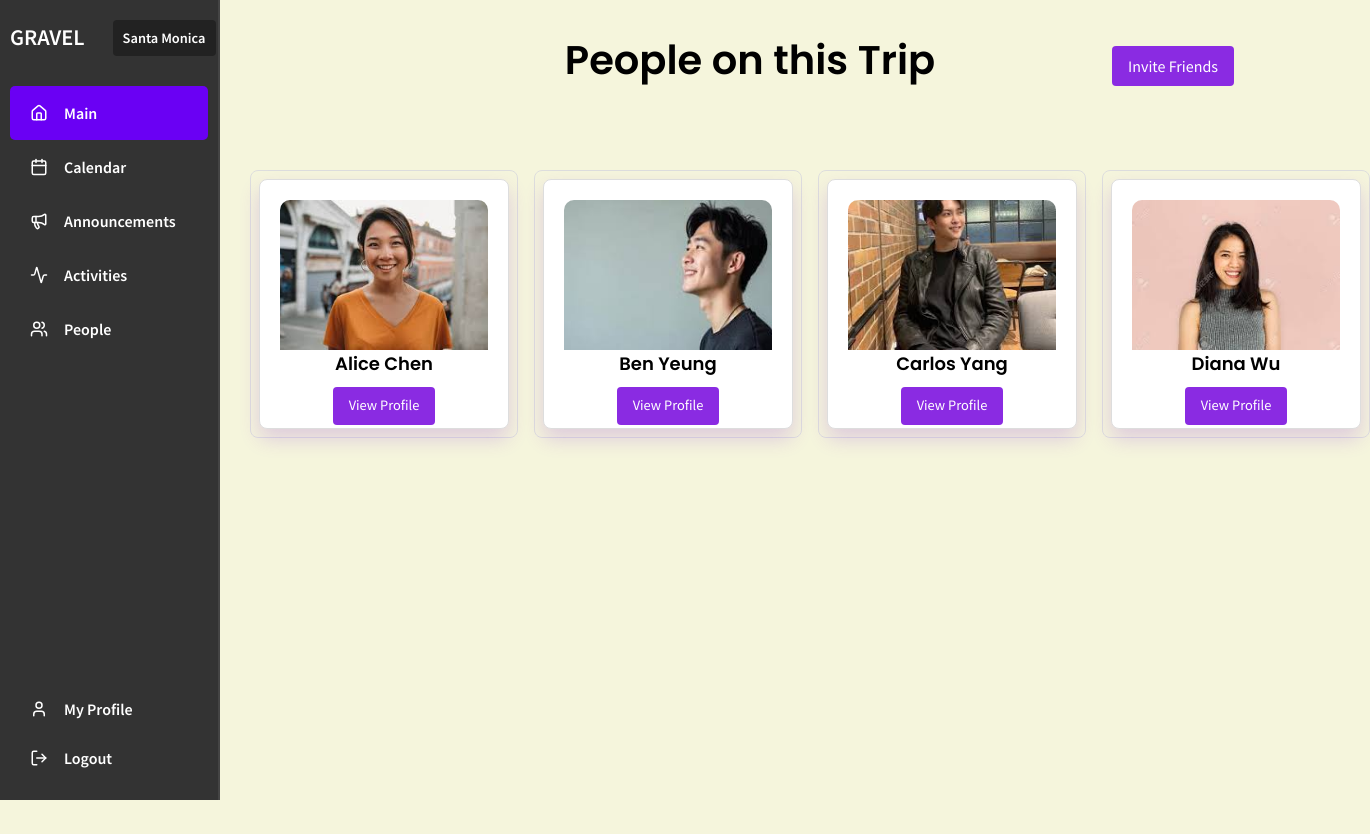
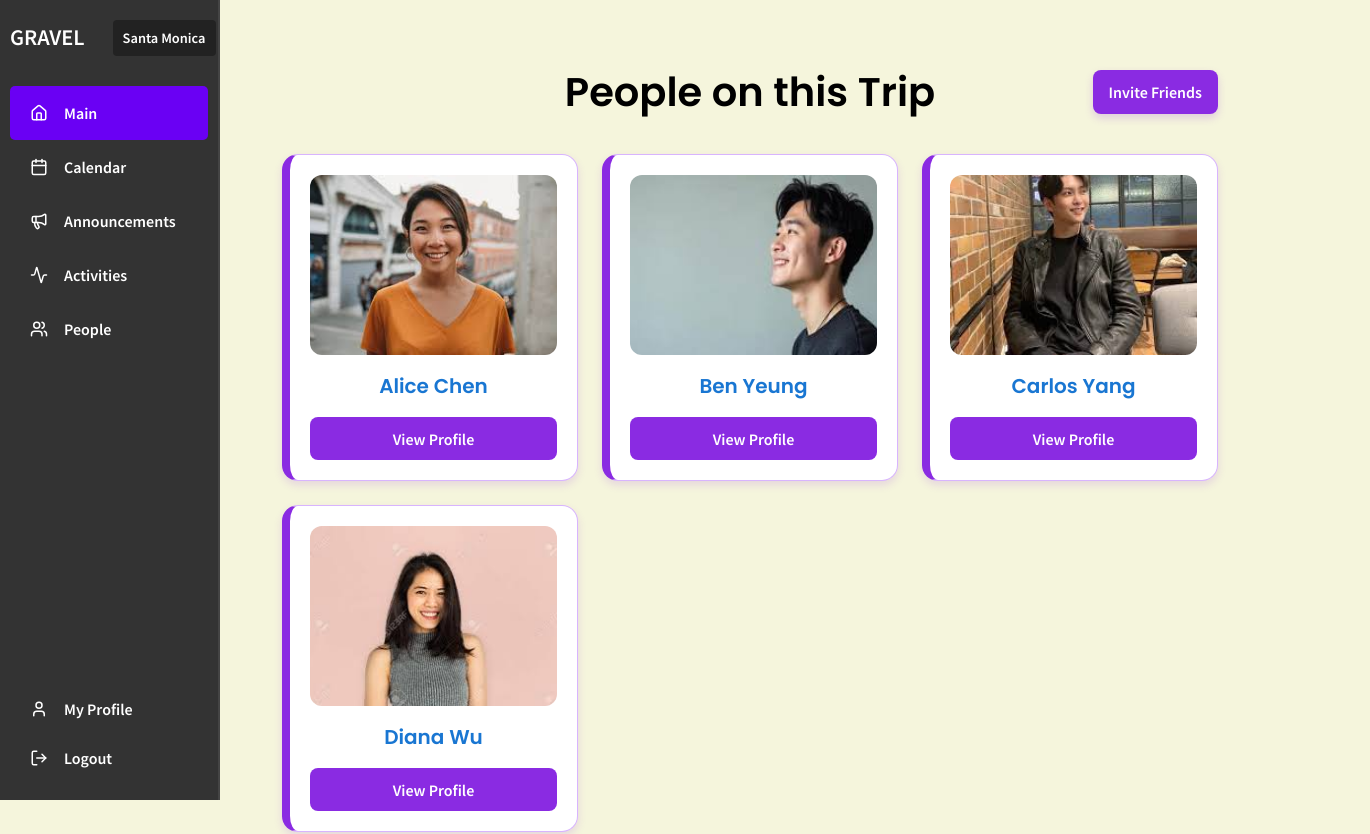
Before and after one commit to karen93shieh/gravel, a SvelteKit app: page /mainPages/people in a window 1280 px wide. Shown: the top 834 px of the page, 1370 px wide, since content can reach past the window. Before the commit the page ends 800 px from the top, so only its background shows below. Built offline with nearby package versions, Linux system fonts and the light colour scheme.

Commit message:
update people's page

```diff
--- a/src/routes/mainPages/people/+page.svelte
+++ b/src/routes/mainPages/people/+page.svelte
@@ -3,7 +3,7 @@
 </script>
 
 <script>
-  export let data;          // SvelteKit injects `{ people }`
+  export let data;
   let { people } = data;
   let selectedPerson = null;
   let showModal = false;
@@ -12,22 +12,20 @@
   const closeModal = () => { showModal = false; selectedPerson = null; };
 
   async function sharePage() {
-    const pageUrl = window.location.href; // Get the current page URL
+    const pageUrl = window.location.href;
     const pageTitle = "Check out this People page!";
 
     if (navigator.share) {
-      // Use the Web Share API if available
       try {
         await navigator.share({
           title: pageTitle,
           url: pageUrl
         });
-        alert("Page link shared successfully!");
+        // alert("Page link shared successfully!");
       } catch (error) {
         console.error("Error sharing the page:", error);
       }
     } else {
-      // Fallback: Copy the link to the clipboard
       try {
         await navigator.clipboard.writeText(pageUrl);
         alert("Page link copied to clipboard!");
@@ -37,65 +35,106 @@
       }
     }
   }
-
 </script>
 
+<style>
+  .container {
+    padding: 2rem;
+    max-width: 1000px;
+    margin: 0 auto;
+  }
 
-<style>
- /* :global(body) {
+  .activity-header {
+    display: grid;
+    grid-template-columns: 1fr auto 1fr;
+    align-items: center;
+    margin-bottom: 2rem;
+  }
+
+  .title {
+    text-align: center;
+    font-size: 2.5rem;
+    color: black;
     margin: 0;
-      font-family: 'Segoe UI', sans-serif;
-      background: linear-gradient(to bottom, #dbeafe, #f3e8ff, #fde7f7);
-      color: #333;
-    } */
+  }
 
-/* Page Layout */
-  .page-container {
-    position: relative;
-    padding: 2rem;
+  .invite-button {
+    justify-self: end;
+    background-color: #8a2be2;
+    color: white;
+    border: none;
+    padding: 0.6rem 1rem;
+    border-radius: 0.5rem;
+    cursor: pointer;
+    font-weight: bold;
+    box-shadow: 0 4px 8px rgba(138, 43, 226, 0.2);
   }
 
   .profile-container {
-    display: flex;
-    grid-template-columns: repeat(3, 1fr);
-    gap: 1rem;
+    display: grid;
+    grid-template-columns: repeat(auto-fill, minmax(280px, 1fr));
+    gap: 1.5rem;
+    justify-items: center;
   }
 
   .profile-card {
-    width: 250px;
-    height: 250px;
-    border: 1px solid #ddd;
-    border-radius: 8px;
+    width: 100%;
+    border: 1px solid #d8b4fe;
+    border-radius: 1rem;
+    background: white;
+    padding: 1.25rem;
+    box-shadow: 0 4px 8px rgba(138, 43, 226, 0.15);
+    border-left: 8px solid #8a2be2;
+    transition: transform 0.2s ease;
+    cursor: pointer;
+  }
 
-    flex-direction: column;
-    text-align: center;
-    justify-content: space-between;
-    align-items: center;
-    box-shadow: 0 10px 20px rgba(137, 43, 226, 0.2);
-    background-color: white;
-    padding: 20px;
-
-
+  .profile-card:hover {
+    transform: translateY(-5px);
+    box-shadow: 0 6px 12px rgba(138, 43, 226, 0.2);
   }
 
   .profile-card img {
     width: 100%;
-    height: 150px;
+    height: 180px;
     object-fit: cover;
-    border-radius: 10px 10px 0 0;
-
+    border-radius: 0.75rem;
+    margin-bottom: 1rem;
   }
 
   .profile-card h3 {
-    font-size: 18px;
-    margin-bottom: 10px;
-
+    margin: 0 0 0.5rem 0;
+    color: #1976d2;
+    font-size: 1.25rem;
+    text-align: center;
   }
 
-  .profile-card p {
-    font-size: 14px;
-    color: #666;
+  .view-profile-button {
+    display: block;
+    width: 100%;
+    background-color: #8a2be2;
+    color: white;
+    border: none;
+    padding: 0.6rem;
+    border-radius: 0.5rem;
+    font-weight: bold;
+    cursor: pointer;
+    margin-top: 1rem;
+    transition: background-color 0.3s ease;
+  }
 
+  .view-profile-button:hover {
+    background-color: #6a1bbd;
+  }
+
+  .overlay {
+    position: fixed;
+    top: 0;
+    left: 0;
+    width: 100vw;
+    height: 100vh;
+    background: rgba(0, 0, 0, 0.5);
+    z-index: 5;
   }
 
   .modal {
@@ -103,187 +142,73 @@
     top: 50%;
     left: 50%;
     transform: translate(-50%, -50%);
-    background: white;
+    background: #ffffff;
     padding: 2rem;
-    box-shadow: 0 4px 6px rgba(0, 0, 0, 0.1);
-    z-index: 1000;
+    border-radius: 1rem;
+    box-shadow: 0 10px 20px rgba(0, 0, 0, 0.1);
+    z-index: 10;
+    max-width: 500px;
     width: 90%;
-    max-width: 500px;
-    border-radius: 8px;
+    border-left: 8px solid #8a2be2;
   }
 
-  .overlay {
-   position: fixed;
-    inset: 0;
-    background: rgba(0,0,0,0.5);
-    z-index: 10;
-  }
-
-  .modal {
-    position: fixed;
-    top: 50%;
-    left: 50%;
-    transform: translate(-50%,-50%);
-    background: #fff;
-    border-radius: 8px;
-    max-width: 400px;
-    width: 90%;
-    padding: 1.5rem;
-    box-shadow: 0 4px 12px rgba(0,0,0,0.2);
-    z-index: 11;
-  }
   .modal img {
-    width: 80px;
-    height: 80px;
+    width: 100px;
+    height: 100px;
     object-fit: cover;
     border-radius: 50%;
     display: block;
-    margin: 0 auto 1rem;
+    margin: 0 auto 1.5rem;
+    border: 3px solid #8a2be2;
   }
+
   .modal h2 {
+    color: #7e22ce;
+    margin-bottom: 1rem;
     text-align: center;
-    margin-bottom: 1rem;
   }
+
   .modal p {
-    margin: 0.4rem 0;
-    font-size: 0.9rem;
+    margin: 0.5rem 0;
+    color: #555;
+  }
+
+  .modal strong {
     color: #333;
   }
+
   .close-btn {
-    position: absolute;
-    top: 0.5rem;
-    right: 0.5rem;
-    background: none;
-    border: none;
-    font-size: 1.2rem;
-    cursor: pointer;
-  }
-
-  .invite-button {
-    background: #8a2be2;
-    color: white;
-    border: none;
-    padding: 0.5rem 1rem;
-    border-radius: 4px;
-    cursor: pointer;
-    font-size: 1rem;
-    margin-bottom: 1rem;
     position: absolute;
     top: 1rem;
     right: 1rem;
+    background: transparent;
+    border: none;
+    color: #8a2be2;
+    font-size: 1.5rem;
+    font-weight: bold;
+    cursor: pointer;
+    line-height: 1;
   }
 
-  .invite-button:hover {
-    background: #218838;
-  }
-
-  .header {
-        display: flex;
-        justify-content: center;
-        align-items: center;
-        margin-bottom: 2rem;
-        position: relative;
-    }
-
-    .title {
-      text-align: center;
-      /* color: #6a0dad; */
-      color: black;
-      font-size: 2.5rem;
-      margin-bottom: 2rem;
-    }
-
-    .create-button {
-        position: absolute;
-        right: 0;
-        padding: 0.5rem 1rem;
-        font-size: 1rem;
-        font-weight: bold;
-        color: white;
-        background-color: #8a2be2;
-        border: none;
-        border-radius: 8px;
-        cursor: pointer;
-        transition: background-color 0.3s ease, transform 0.2s ease;
-        box-shadow: 0 4px 8px rgba(0, 0, 0, 0.1);
-    }
-
-    .create-button:hover {
-        background-color: #6a1bbd;
-        transform: translateY(-2px);
-    }
-
-ul {
-    list-style: none;
-    padding: 0;
-  }
-
-  li {
-    position: relative;
-    margin: 1rem 0;
-    padding: 0.5rem;
-    border: 1px solid #ddd;
-    border-radius: 8px;
-    display: flex;
-    align-items: center;
-    gap: 1rem;
-  }
-
-  .hover-button {
-    display: none;
-    position: absolute;
-    right: 10px;
-    top: 50%;
-    transform: translateY(-50%);
-    background: #007bff;
-    color: white;
-    border: none;
-    padding: 0.5rem 1rem;
-    border-radius: 4px;
-    cursor: pointer;
-  }
-
-  li:hover .hover-button {
-    display: inline-block;
-  }
-
-  .hover-button:hover {
-    background: #0056b3;
-  }
-
-  /* View Profile Button */
-  .view-profile-button {
-    background: #8a2be2;
-    color: white;
-    border: none;
-    padding: 0.5rem 1rem;
-    border-radius: 4px;
-    cursor: pointer;
-    font-size: 0.9rem;
-    transition: background 0.3s ease;
-  }
-
-  .view-profile-button:hover {
-    background: #0056b3;
+  .close-btn:hover {
+    color: #6a1bbd;
   }
 </style>
 
-<div class = "header">
-  <h1 class = "title">People on this Trip</h1>
+<main class="container">
+  <div class="activity-header">
+    <div></div>
+    <h1 class="title">People on this Trip</h1>
     <button class="invite-button" on:click={sharePage}>Invite Friends</button>
-
   </div>
 
   <div class="profile-container">
     {#each people as person}
-  <li>
       <div class="profile-card" on:click={() => openProfile(person)}>
         <img src={person.photo} alt={person.name} />
         <h3>{person.name}</h3>
-      <button class="view-profile-button" on:click={() => openProfile(person)}>View Profile</button>
-
+        <button class="view-profile-button">View Profile</button>
       </div>
-    </li>
     {/each}
   </div>
 
@@ -293,32 +218,15 @@ ul {
       <button class="close-btn" aria-label="Close" on:click={closeModal}>×</button>
       <img src={selectedPerson.photo} alt={selectedPerson.name} />
       <h2>{selectedPerson.name}</h2>
-
       <p><strong>Age:</strong> {selectedPerson.age}</p>
       <p><strong>Email:</strong> {selectedPerson.email}</p>
-    <p>
-      <strong>Dietary:</strong>
-      {selectedPerson.dietaryRestrictions.length
-        ? selectedPerson.dietaryRestrictions.join(', ')
-        : 'None'}
-    </p>
+      <p><strong>Dietary:</strong> {selectedPerson.dietaryRestrictions.length ? selectedPerson.dietaryRestrictions.join(', ') : 'None'}</p>
       <p><strong>Parents:</strong> {selectedPerson.parents.join(', ')}</p>
-    <p>
-      <strong>Siblings:</strong>
-      {selectedPerson.siblings.length
-        ? selectedPerson.siblings.join(', ')
-        : 'None'}
-    </p>
+      <p><strong>Siblings:</strong> {selectedPerson.siblings.length ? selectedPerson.siblings.join(', ') : 'None'}</p>
       <p><strong>Hotel:</strong> {selectedPerson.hotel}</p>
       <p><strong>Arrival:</strong> {selectedPerson.arrivalDate}</p>
-    <p>
-      <strong>Flight:</strong>
-      {selectedPerson.flightInfo.airline} {selectedPerson.flightInfo.flightNumber}
-      arriving at {selectedPerson.flightInfo.arrivalTime} from
-      {selectedPerson.flightInfo.departureAirport}
-    </p>
+      <p><strong>Flight:</strong> {selectedPerson.flightInfo.airline} {selectedPerson.flightInfo.flightNumber} arriving at {selectedPerson.flightInfo.arrivalTime} from {selectedPerson.flightInfo.departureAirport}</p>
       <p><strong>About Me:</strong> {selectedPerson.aboutMe}</p>
     </div>
-
-
   {/if}
+</main>
```
Lines whose indentation alone changed are shown as unchanged.
